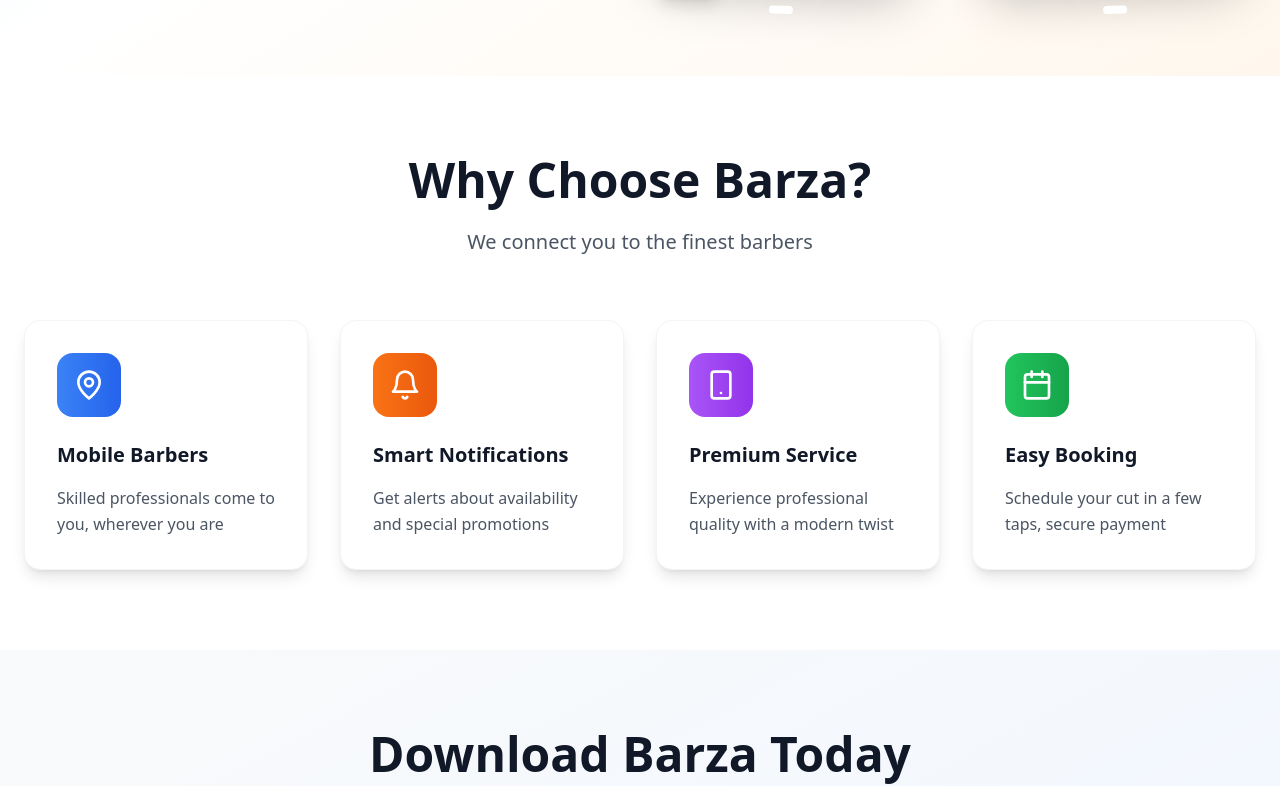
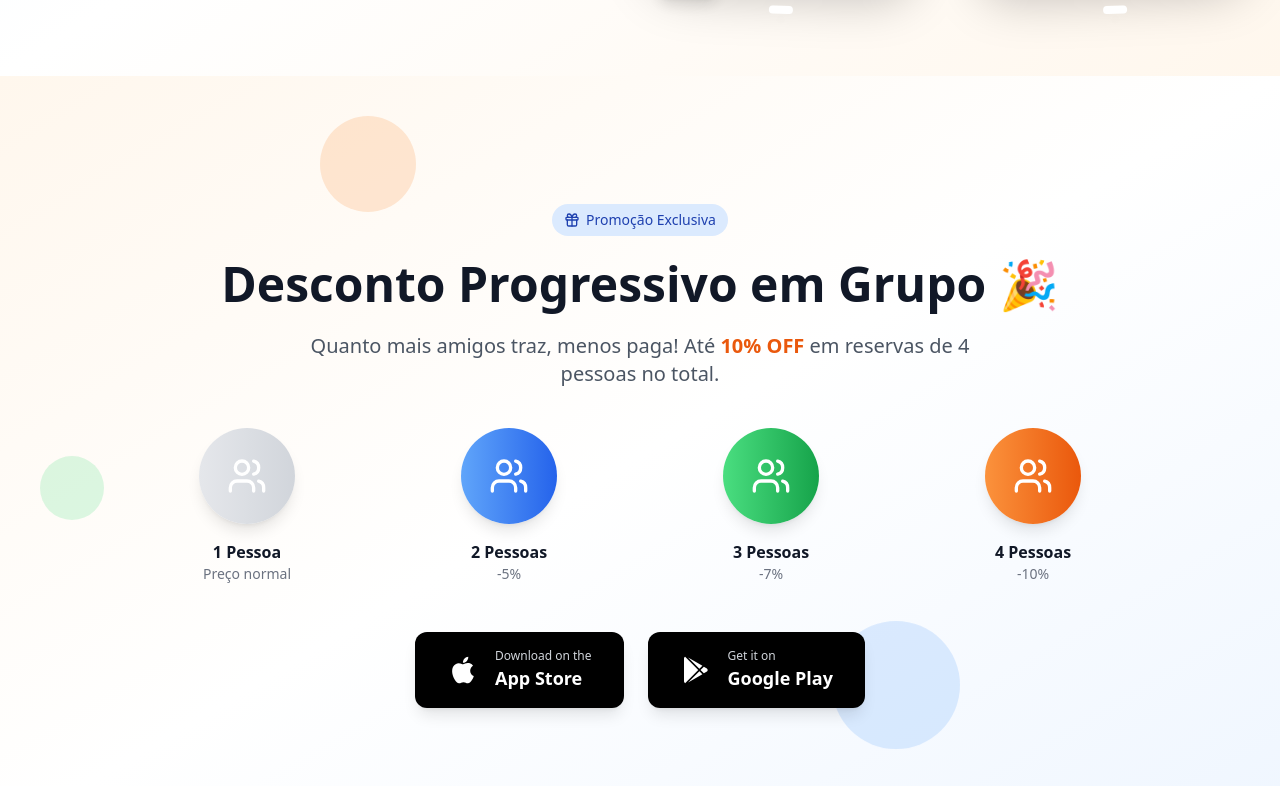
Before and after one commit to Barza-tech/Barza_landing, a React (Vite) app: page / in a window 1280 px wide. Shown: the part 740-1526 px from the top of the page. Built offline with nearby package versions, Linux system fonts and the light colour scheme.

Commit message:
chore:promotion

```diff
--- a/src/App.tsx
+++ b/src/App.tsx
@@ -5,6 +5,7 @@ import Hero from './components/Hero';
 import Features from './components/Features';
 import AppStore from './components/AppStore';
 import Footer from './components/Footer';
+import GroupDiscountPromo from './components/groupDescontPromo';
 
 function App() {
   return (
@@ -12,6 +13,7 @@ function App() {
       <div className="min-h-screen bg-white">
         <Header />
         <Hero />
+        <GroupDiscountPromo />
         <Features />
         <AppStore />
         <Footer />
--- /dev/null
+++ b/src/components/GroupDescontPromo.tsx
@@ -0,0 +1,111 @@
+import React from "react"
+import { Users, Percent, Gift, ArrowRight } from "lucide-react"
+
+const GroupDiscountPromo: React.FC = () => {
+  return (
+    <section className="relative bg-gradient-to-br from-orange-50 via-white to-blue-50 py-16 sm:py-20 md:py-24 lg:py-32 overflow-hidden">
+      {/* Floating Background Elements */}
+      <div className="absolute inset-0 overflow-hidden pointer-events-none">
+        <div className="absolute top-10 left-1/4 w-24 h-24 bg-orange-400/20 rounded-full animate-float"></div>
+        <div className="absolute bottom-20 right-1/4 w-32 h-32 bg-blue-400/20 rounded-full animate-float-delayed"></div>
+        <div className="absolute top-1/2 left-10 w-16 h-16 bg-green-400/20 rounded-full animate-float"></div>
+      </div>
+
+      <div className="container mx-auto px-4 sm:px-6 lg:px-8 relative z-10">
+        <div className="max-w-5xl mx-auto text-center">
+          {/* Badge */}
+          <div className="inline-flex items-center px-3 py-1.5 bg-blue-100 text-blue-800 rounded-full text-xs sm:text-sm font-medium mb-4 sm:mb-6">
+            <Gift className="w-4 h-4 mr-1.5" />
+            Promoção Exclusiva
+          </div>
+
+          {/* Title */}
+          <h2 className="text-2xl sm:text-3xl md:text-4xl lg:text-5xl font-bold text-gray-900 mb-4 sm:mb-6">
+            Desconto Progressivo em Grupo 🎉
+          </h2>
+
+          {/* Subtitle */}
+          <p className="text-base sm:text-lg md:text-xl text-gray-600 mb-8 sm:mb-10 leading-relaxed max-w-2xl mx-auto">
+            Quanto mais amigos traz, menos paga!
+            Até <span className="font-semibold text-orange-600">10% OFF</span> em reservas de 4 pessoas no total.
+          </p>
+
+          {/* Discount Steps */}
+          <div className="grid grid-cols-2 sm:grid-cols-4 gap-6 mb-12">
+            {[
+              { people: 1, discount: "Preço normal", color: "from-gray-200 to-gray-300" },
+              { people: 2, discount: "-5%", color: "from-blue-400 to-blue-600" },
+              { people: 3, discount: "-7%", color: "from-green-400 to-green-600" },
+              { people: 4, discount: "-10%", color: "from-orange-400 to-orange-600" },
+            ].map((step, idx) => (
+              <div
+                key={idx}
+                className="flex flex-col items-center text-center"
+              >
+                <div
+                  className={`w-16 h-16 sm:w-20 sm:h-20 lg:w-24 lg:h-24 rounded-full bg-gradient-to-r ${step.color} flex items-center justify-center shadow-lg mb-3 sm:mb-4`}
+                >
+                  <Users className="w-8 h-8 sm:w-10 sm:h-10 text-white" />
+                </div>
+                <p className="text-sm sm:text-base font-semibold text-gray-900">
+                  {step.people} Pessoa{step.people > 1 ? "s" : ""}
+                </p>
+                <p className="text-xs sm:text-sm text-gray-500">{step.discount}</p>
+              </div>
+            ))}
+          </div>
+
+          {/* Call to Action */}
+        <div className="flex flex-col sm:flex-row gap-6 justify-center items-center">
+            {/* App Store Button */}
+            <button className="flex items-center bg-black text-white px-8 py-4 rounded-xl hover:bg-gray-800 transition-colors duration-300 shadow-lg hover:shadow-xl transform hover:-translate-y-1">
+              <div className="mr-4">
+                <svg className="w-8 h-8" viewBox="0 0 24 24" fill="currentColor">
+                  <path d="M18.71 19.5c-.83 1.24-1.71 2.45-3.05 2.47-1.34.03-1.77-.79-3.29-.79-1.53 0-2 .77-3.27.82-1.31.05-2.3-1.32-3.14-2.53C4.25 17 2.94 12.45 4.7 9.39c.87-1.52 2.43-2.48 4.12-2.51 1.28-.02 2.5.87 3.29.87.78 0 2.26-1.07 3.81-.91.65.03 2.47.26 3.64 1.98-.09.06-2.17 1.28-2.15 3.81.03 3.02 2.65 4.03 2.68 4.04-.03.07-.42 1.44-1.38 2.83M13 3.5c.73-.83 1.94-1.46 2.94-1.5.13 1.17-.34 2.35-1.04 3.19-.69.85-1.83 1.51-2.95 1.42-.15-1.15.41-2.35 1.05-3.11z"/>
+                </svg>
+              </div>
+              <div className="text-left">
+                <div className="text-xs text-gray-300">Download on the</div>
+                <div className="text-lg font-semibold">App Store</div>
+              </div>
+            </button>
+
+            {/* Google Play Button */}
+            <button className="flex items-center bg-black text-white px-8 py-4 rounded-xl hover:bg-gray-800 transition-colors duration-300 shadow-lg hover:shadow-xl transform hover:-translate-y-1">
+              <div className="mr-4">
+                <svg className="w-8 h-8" viewBox="0 0 24 24" fill="currentColor">
+                  <path d="M3,20.5V3.5C3,2.91 3.34,2.39 3.84,2.15L13.69,12L3.84,21.85C3.34,21.6 3,21.09 3,20.5M16.81,15.12L6.05,21.34L14.54,12.85L16.81,15.12M20.16,10.81C20.5,11.08 20.75,11.5 20.75,12C20.75,12.5 20.53,12.9 20.18,13.18L17.89,14.5L15.39,12L17.89,9.5L20.16,10.81M6.05,2.66L16.81,8.88L14.54,11.15L6.05,2.66Z"/>
+                </svg>
+              </div>
+              <div className="text-left">
+                <div className="text-xs text-gray-300">Get it on</div>
+                <div className="text-lg font-semibold">Google Play</div>
+              </div>
+            </button>
+          </div>
+
+        </div>
+      </div>
+
+      {/* Animations */}
+      <style jsx>{`
+        @keyframes float {
+          0%, 100% { transform: translateY(0px); }
+          50% { transform: translateY(-20px); }
+        }
+        @keyframes float-delayed {
+          0%, 100% { transform: translateY(0px); }
+          50% { transform: translateY(-15px); }
+        }
+        .animate-float {
+          animation: float 6s ease-in-out infinite;
+        }
+        .animate-float-delayed {
+          animation: float-delayed 8s ease-in-out infinite;
+        }
+      `}</style>
+    </section>
+  )
+}
+
+export default GroupDiscountPromo
--- a/src/components/LanguageContext.tsx
+++ b/src/components/LanguageContext.tsx
@@ -26,9 +26,9 @@ const translations = {
 
     // Features
     featuresTitle: 'Porque Escolher Barza?',
-    featuresSubtitle: 'Conectamos você aos melhores barbeiros',
+    featuresSubtitle: 'Conectamos você aos melhores profissionais',
 
-    feature1Title: 'Barbeiros Móveis',
+    feature1Title: 'Profissionais Móveis',
     feature1Description: 'Profissionais qualificados vêm até você, onde quer que esteja',
 
     feature2Title: 'Notificações Inteligentes',
@@ -38,12 +38,12 @@ const translations = {
     feature3Description: 'Experimente qualidade profissional com toque moderno',
 
     feature4Title: 'Reserva Fácil',
-    feature4Description: 'Agende seu corte em poucos toques, pagamento seguro',
+    feature4Description: 'Agende seu tratamento de beleza em poucos toques',
 
     // App Store Section
     downloadTitle: 'Baixe o Barza Hoje',
     downloadSubtitle: 'Disponível para iOS e Android',
-    downloadDescription: 'Junte-se a milhares de usuários que já descobriram a conveniência do Barza',
+    downloadDescription: 'Junte-se a nós e descobra a conveniência da Barza',
 
     // Footer
     madeWith: 'Feito ',
```
